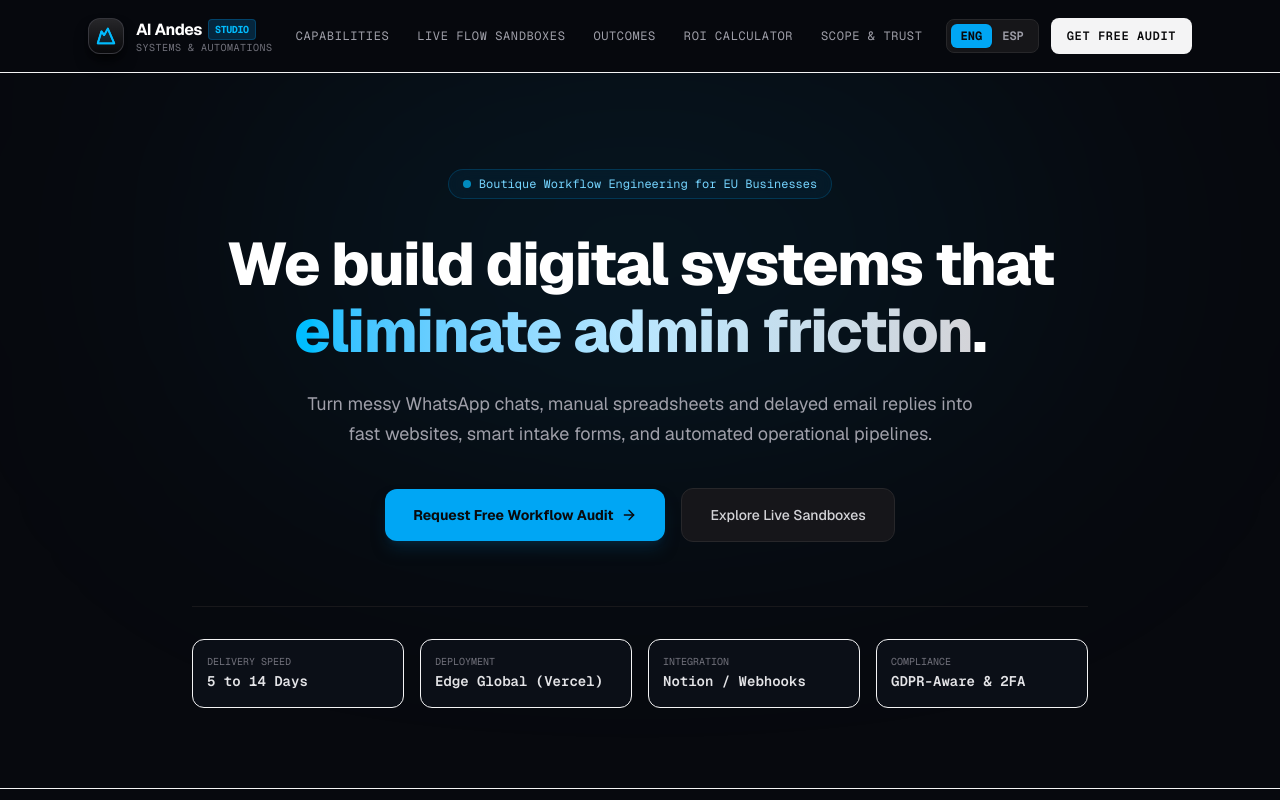
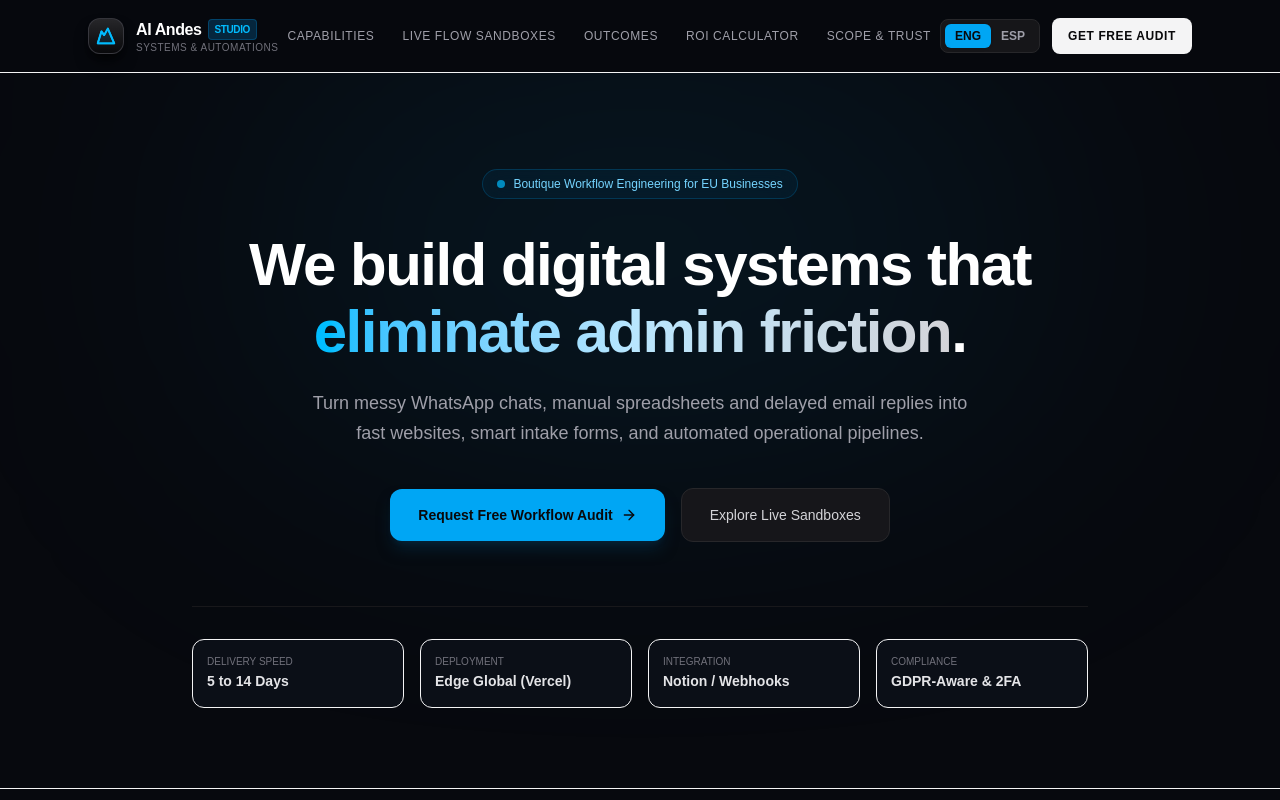
Before and after one commit to tobiasexequielperez11-cell/ai-andes-studio, a Next.js app: page / in a window 1280 px wide. Shown: the top 800 px of the page. Built offline with nearby package versions, Linux system fonts and the light colour scheme.

Commit message:
refactor: update layout with premium typography and install animation dependencies

```diff
--- a/package.json
+++ b/package.json
@@ -9,10 +9,13 @@
     "lint": "eslint"
   },
   "dependencies": {
+    "clsx": "^2.1.1",
+    "framer-motion": "^13.1.1",
     "lucide-react": "^1.33.0",
     "next": "16.3.2",
     "react": "19.2.8",
-    "react-dom": "19.2.8"
+    "react-dom": "19.2.8",
+    "tailwind-merge": "^3.6.0"
   },
   "devDependencies": {
     "@tailwindcss/postcss": "^4",
--- a/src/app/layout.tsx
+++ b/src/app/layout.tsx
@@ -1,29 +1,40 @@
-import type { Metadata } from "next";
-import { Geist, Geist_Mono } from "next/font/google";
-import "./globals.css";
+import type { Metadata } from 'next';
+import { Space_Grotesk, Plus_Jakarta_Sans, JetBrains_Mono } from 'next/font/google';
+import './globals.css';
 
-const geistSans = Geist({
-  variable: "--font-geist-sans",
-  subsets: ["latin"],
+const spaceGrotesk = Space_Grotesk({
+  subsets: ['latin'],
+  variable: '--font-space',
+  weight: ['500', '600', '700'],
 });
 
-const geistMono = Geist_Mono({
-  variable: "--font-geist-mono",
-  subsets: ["latin"],
+const plusJakarta = Plus_Jakarta_Sans({
+  subsets: ['latin'],
+  variable: '--font-sans',
+  weight: ['400', '500', '600'],
+});
+
+const jetbrainsMono = JetBrains_Mono({
+  subsets: ['latin'],
+  variable: '--font-mono',
+  weight: ['400', '500', '600'],
 });
 
 export const metadata: Metadata = {
-  title: "Create Next App",
-  description: "Generated by create next app",
+  title: 'AI Andes Studio — Workflow Systems & Intelligent Automations',
+  description: 'Bespoke AI-powered intake workflows, dashboards and digital systems for European businesses.',
 };
 
-export default function RootLayout({ children }: LayoutProps<"/">) {
+export default function RootLayout({
+  children,
+}: {
+  children: React.ReactNode;
+}) {
   return (
-    <html
-      lang="en"
-      className={`${geistSans.variable} ${geistMono.variable} h-full antialiased`}
-    >
-      <body className="min-h-full flex flex-col">{children}</body>
+    <html lang="en" className={`${spaceGrotesk.variable} ${plusJakarta.variable} ${jetbrainsMono.variable} dark`}>
+      <body className="bg-[#05070B] text-zinc-100 font-sans antialiased overflow-x-hidden selection:bg-sky-500/20 selection:text-sky-200">
+        {children}
+      </body>
     </html>
   );
 }
```
Also changed, not shown: 1 other file (tests, documents, lock files or other folders).
